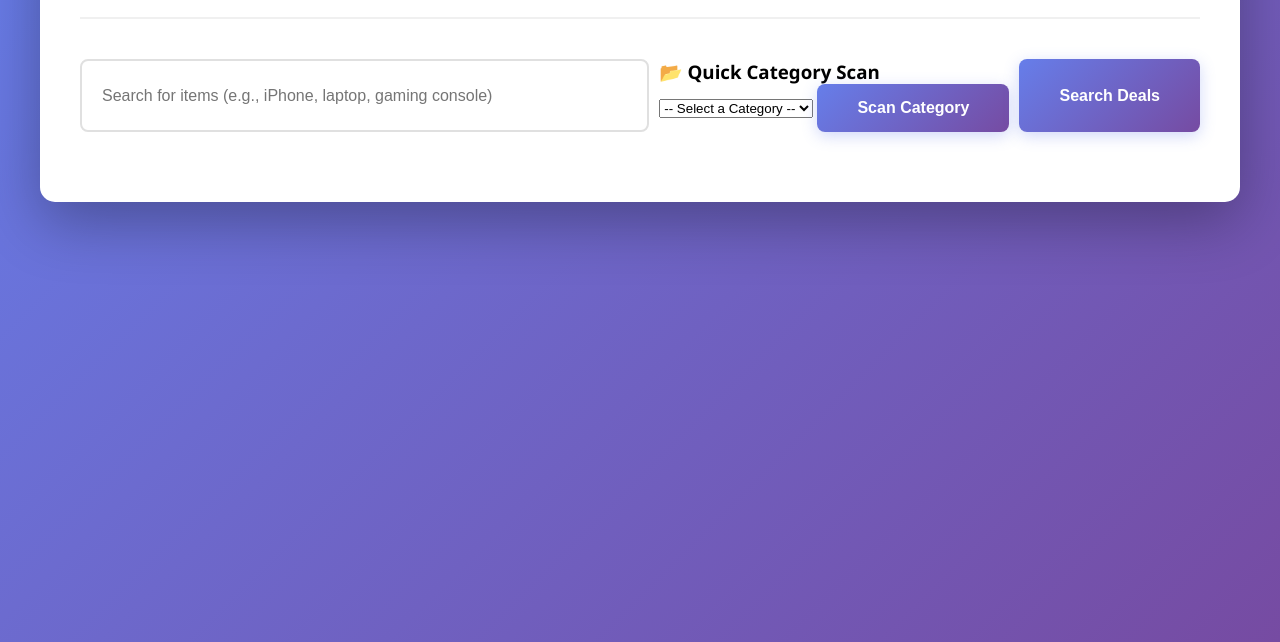
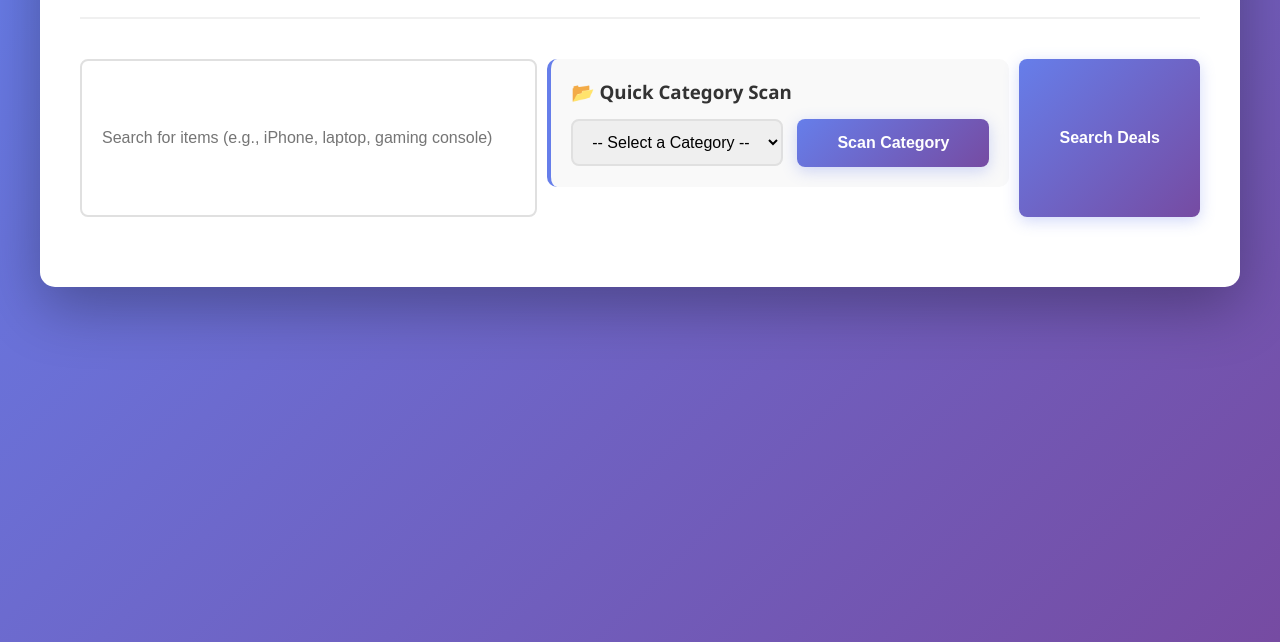
Before and after one commit to nerfspace/Auction-scraper, a website: page public/index.html in a window 1280 px wide. Shown: the part 158-800 px from the top of the page. Drawn offline with Linux system fonts and the light colour scheme.

Commit message:
Add styles for category section and select input

```diff
--- a/public/styles.css
+++ b/public/styles.css
@@ -196,3 +196,36 @@ tbody tr:nth-child(even) {
     0% { transform: rotate(0deg); }
     100% { transform: rotate(360deg); }
 }
+
+.category-section {
+    background: #f9f9f9;
+    padding: 20px;
+    border-radius: 10px;
+    margin-bottom: 30px;
+    border-left: 4px solid #667eea;
+}
+
+.category-section h3 {
+    margin-bottom: 15px;
+    color: #333;
+}
+
+#categorySelect {
+    flex: 1;
+    padding: 12px 15px;
+    font-size: 1em;
+    border: 2px solid #e0e0e0;
+    border-radius: 8px;
+    margin-right: 10px;
+    transition: all 0.3s ease;
+}
+
+#categorySelect:focus {
+    outline: none;
+    border-color: #667eea;
+}
+
+.category-section > div {
+    display: flex;
+    gap: 10px;
+}
```
